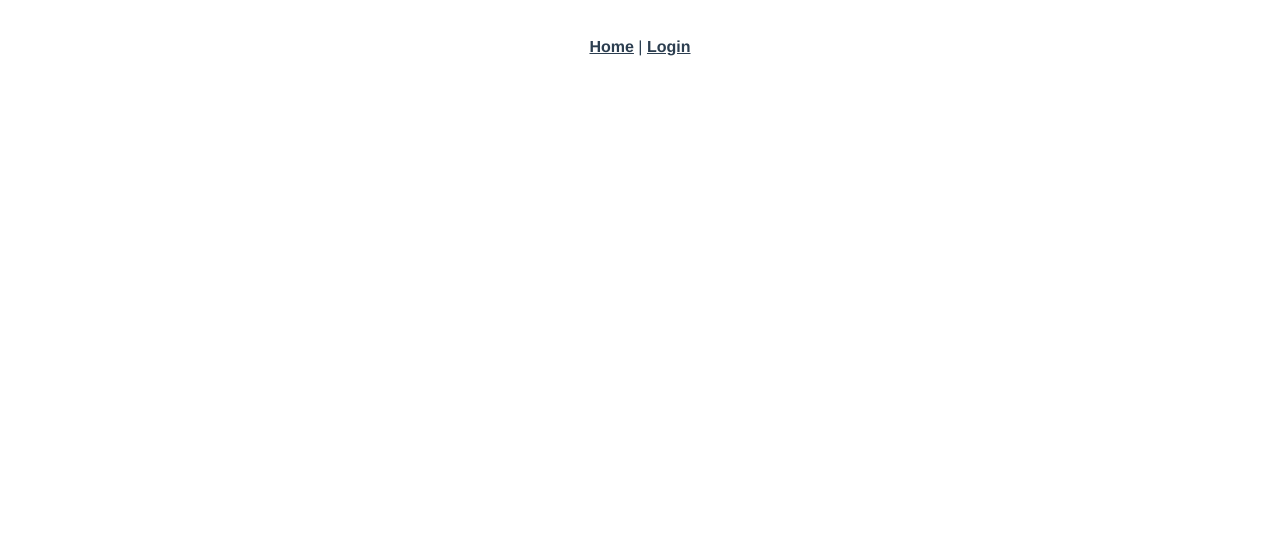
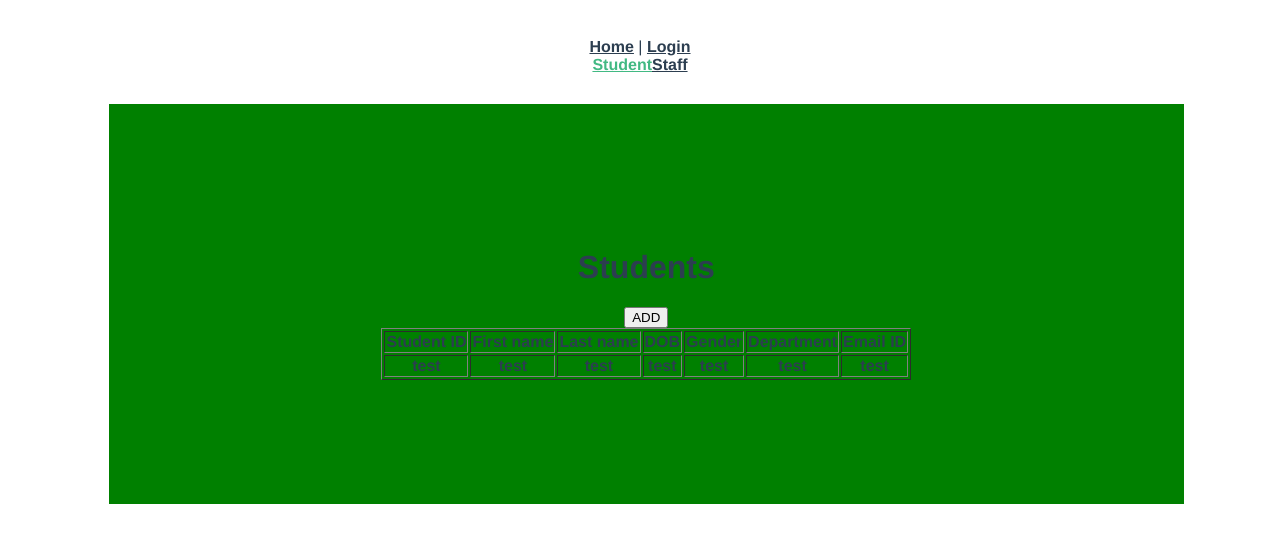
Before and after one commit to Loort512/Webentwicklung, a Vue app in the folder ManagementSystem/frontend_v2/: page /#/student in a window 1280 px wide. Before the commit this address had no page. Shown: the top 542 px of the page. Built offline with nearby package versions, Linux system fonts and the light colour scheme.

Commit message:
add staff and student view

```diff
--- a/ManagementSystem/frontend_v2/src/App.vue
+++ b/ManagementSystem/frontend_v2/src/App.vue
@@ -1,10 +1,34 @@
 <template>
   <nav>
     <router-link to="/">Home</router-link> |
-    <router-link to="/login">Login</router-link>
+    <router-link to="/login">Login</router-link><br>
+    <router-link to="/student" v-if="roleAdmin">Student</router-link>
+    <router-link to="/staff" v-if="roleAdmin">Staff</router-link>
   </nav>
-  <router-view/>
+  <div class="content">
+    <router-view/>
+  </div>
+
 </template>
+
+<script>
+
+export default{
+  data(){
+    return{
+      roleAdmin: true
+    }
+  },
+  computed(){
+    console.log("computed");
+    console.log("session: ", sessionStorage.getItem("loggedIn"))
+    if(sessionStorage.getItem("loggedIn") === "admin"){
+        roleAdmin = true;
+    }
+  }
+
+}
+</script>
 
 <style>
 #app {
@@ -27,4 +51,15 @@ nav a {
 nav a.router-link-exact-active {
   color: #42b983;
 }
+
+.content{
+    display: flex;
+    flex-direction: column;
+    height: 400px;
+    justify-content: center;
+    align-items: center;
+    background-color: green;
+    margin-left: 8%;
+    width: 85%;
+}
 </style>
--- /dev/null
+++ b/ManagementSystem/frontend_v2/src/components/Alert.vue
@@ -0,0 +1,15 @@
+<template>
+    <div class="alert">
+        <p>{{ msg }}</p>
+    </div>
+</template>
+<script>
+
+export default{
+    name: 'Alert',
+    props:{
+        msg: String
+    }
+}
+
+</script>
--- a/ManagementSystem/frontend_v2/src/components/HelloWorld.vue
+++ b/ManagementSystem/frontend_v2/src/components/HelloWorld.vue
@@ -1,32 +1,7 @@
 <template>
   <div class="hello">
     <h1>{{ msg }}</h1>
-    <p>
-      For a guide and recipes on how to configure / customize this project,<br>
-      check out the
-      <a href="https://cli.vuejs.org" target="_blank" rel="noopener">vue-cli documentation</a>.
-    </p>
-    <h3>Installed CLI Plugins</h3>
-    <ul>
-      <li><a href="https://github.com/vuejs/vue-cli/tree/dev/packages/%40vue/cli-plugin-router" target="_blank" rel="noopener">router</a></li>
-      <li><a href="https://github.com/vuejs/vue-cli/tree/dev/packages/%40vue/cli-plugin-vuex" target="_blank" rel="noopener">vuex</a></li>
-    </ul>
-    <h3>Essential Links</h3>
-    <ul>
-      <li><a href="https://vuejs.org" target="_blank" rel="noopener">Core Docs</a></li>
-      <li><a href="https://forum.vuejs.org" target="_blank" rel="noopener">Forum</a></li>
-      <li><a href="https://chat.vuejs.org" target="_blank" rel="noopener">Community Chat</a></li>
-      <li><a href="https://twitter.com/vuejs" target="_blank" rel="noopener">Twitter</a></li>
-      <li><a href="https://news.vuejs.org" target="_blank" rel="noopener">News</a></li>
-    </ul>
-    <h3>Ecosystem</h3>
-    <ul>
-      <li><a href="https://router.vuejs.org" target="_blank" rel="noopener">vue-router</a></li>
-      <li><a href="https://vuex.vuejs.org" target="_blank" rel="noopener">vuex</a></li>
-      <li><a href="https://github.com/vuejs/vue-devtools#vue-devtools" target="_blank" rel="noopener">vue-devtools</a></li>
-      <li><a href="https://vue-loader.vuejs.org" target="_blank" rel="noopener">vue-loader</a></li>
-      <li><a href="https://github.com/vuejs/awesome-vue" target="_blank" rel="noopener">awesome-vue</a></li>
-    </ul>
+
   </div>
 </template>
 
--- /dev/null
+++ b/ManagementSystem/frontend_v2/src/components/InputModal.vue
@@ -0,0 +1,3 @@
+<template>
+    <p>input modal</p>
+</template>
--- a/ManagementSystem/frontend_v2/src/router/index.js
+++ b/ManagementSystem/frontend_v2/src/router/index.js
@@ -1,5 +1,8 @@
 import { createRouter, createWebHashHistory } from 'vue-router'
 import HomeView from '../views/HomeView.vue'
+import StudentView from '../views/StudentView.vue'
+import LoginView from '../views/LoginView.vue'
+import StaffView from '../views/StaffView.vue'
 
 const routes = [
   {
@@ -20,7 +23,17 @@ const routes = [
   {
     path: '/login',
     name: 'login',
-    component: () => import('../views/LoginView.vue')
+    component: LoginView
+  },
+  {
+    path: '/student',
+    name: 'student',
+    component: StudentView
+  },
+  {
+    path: '/staff',
+    name: 'staff',
+    component: StaffView
   }
 ]
 
--- a/ManagementSystem/frontend_v2/src/views/LoginView.vue
+++ b/ManagementSystem/frontend_v2/src/views/LoginView.vue
@@ -1,8 +1,6 @@
 <template>
     <div class="login">
-        <div v-if="showAlert" class="alert">
-            <p>Wrong username or password</p>
-        </div>
+        <Alert v-if="showAlert" msg="Login Credentials Incorrect"></Alert>
         <div class="loginStaff">
             <h1>Staff Login</h1>
             <p>
@@ -11,25 +9,42 @@
                         id="usernameStaff"
                         class="input"
                         type="text"
-                        placeholder="Benutzername"/>
+                        placeholder="Benutzername"
+                        :disabled="inputDisabled === 1"/>
 
                 <label for="passwordStaff"></label>
-                <input v-model="passwordStaff" id="passwordStaff" class="input" type="password" placeholder="Passwort"/><br/>
+                <input v-model="passwordStaff"
+                        id="passwordStaff"
+                        class="input"
+                        type="password"
+                        placeholder="Passwort"
+                        :disabled="inputDisabled === 1"/><br/>
                 <button id="btnLoginStaff" type="button" @click="login('staff')">Login</button>
-
             </p>
         </div>
         <div class="loginAdmin">
             <h1>Admin Login</h1>
             <p>
-                <input id="usernameAdmin" class="input" type="text" placeholder="Benutzername"/><br/>
-                <input id="passwordAdmin" class="input" type="password" placeholder="Passwort"/><br/>
+                <input v-model="emailAdmin"
+                        id="usernameAdmin"
+                        class="input"
+                        type="text"
+                        placeholder="Benutzername"
+                        :disabled="inputDisabled === 1"/><br/>
+
+                <input v-model="passwordAdmin"
+                        id="passwordAdmin"
+                        class="input"
+                        type="password"
+                        placeholder="Passwort"
+                        :disabled="inputDisabled === 1"/><br/>
                 <button id="btnLoginAdmin" type="button" @click="login('admin')">Login</button>
             </p>
         </div>
     </div>
 </template>
 <script>
+import Alert from '../components/Alert.vue'
 
 export default {
   name: 'LoginView',
@@ -39,11 +54,17 @@ export default {
           passwordStaff: '',
           emailAdmin: '',
           passwordAdmin: '',
-          showAlert: false
+          showAlert: false,
+          alertMessage: '',
+          inputDisabled: 0,
+          loginCounter: 0
       }
   },
   setup(){
 
+  },
+  components:{
+      Alert
   },
   methods:{
       login(type){
@@ -66,6 +87,10 @@ export default {
               this.$router.push( {path: '/'}  )
           }else{
               this.showAlert = true;
+              this.loginCounter += 1;
+              if(this.loginCounter >= 3){
+                  this.inputDisabled = 1;
+              }
           }
 
       }
@@ -75,16 +100,6 @@ export default {
 
 <!-- Add "scoped" attribute to limit CSS to this component only -->
 <style scoped>
-.login{
-    display: flex;
-    flex-direction: column;
-    height: 400px;
-    justify-content: center;
-    align-items: center;
-    background-color: green;
-    margin-left: 8%;
-    width: 85%;
-}
 .alert{
     display: flex;
     height: 10%;
--- /dev/null
+++ b/ManagementSystem/frontend_v2/src/views/StaffView.vue
@@ -0,0 +1,43 @@
+<template>
+    <div class="staff">
+        <h1>Staff</h1>
+        <table border=1>
+            <tr>
+                <th>Staff ID</th>
+                <th>First name</th>
+                <th>Last name</th>
+                <th>DOB</th>
+                <th>Gender</th>
+                <th>Department</th>
+                <th>Email ID</th>
+            </tr>
+            <tr>
+                <th>test</th>
+                <th>test</th>
+                <th>test</th>
+                <th>test</th>
+                <th>test</th>
+                <th>test</th>
+                <th>test</th>
+            </tr>
+        </table>
+    </div>
+</template>
+
+<script>
+
+export default{
+    name: 'AdminView',
+    data(){
+        return{
+
+        }
+    },
+    computed(){
+
+    }
+}
+</script>
+<style scoped>
+
+</style>
--- /dev/null
+++ b/ManagementSystem/frontend_v2/src/views/StudentView.vue
@@ -0,0 +1,53 @@
+<template>
+    <div class="student">
+        <h1>Students</h1>
+        <input type="button" value="ADD" @click="addStudent()"/>
+        <table border=1>
+            <tr>
+                <th>Student ID</th>
+                <th>First name</th>
+                <th>Last name</th>
+                <th>DOB</th>
+                <th>Gender</th>
+                <th>Department</th>
+                <th>Email ID</th>
+            </tr>
+            <tr>
+                <th>test</th>
+                <th>test</th>
+                <th>test</th>
+                <th>test</th>
+                <th>test</th>
+                <th>test</th>
+                <th>test</th>
+            </tr>
+        </table>
+    </div>
+</template>
+
+<script>
+import InputModal from '../components/InputModal.vue'
+
+export default{
+    name: 'AdminView',
+    data(){
+        return{
+
+        }
+    },
+    components:{
+        InputModal
+    } ,
+    computed(){
+
+    },
+    methods:{
+      addStudent(){
+          console.log("addStudent")
+      }
+    }
+}
+</script>
+<style scoped>
+
+</style>
```
